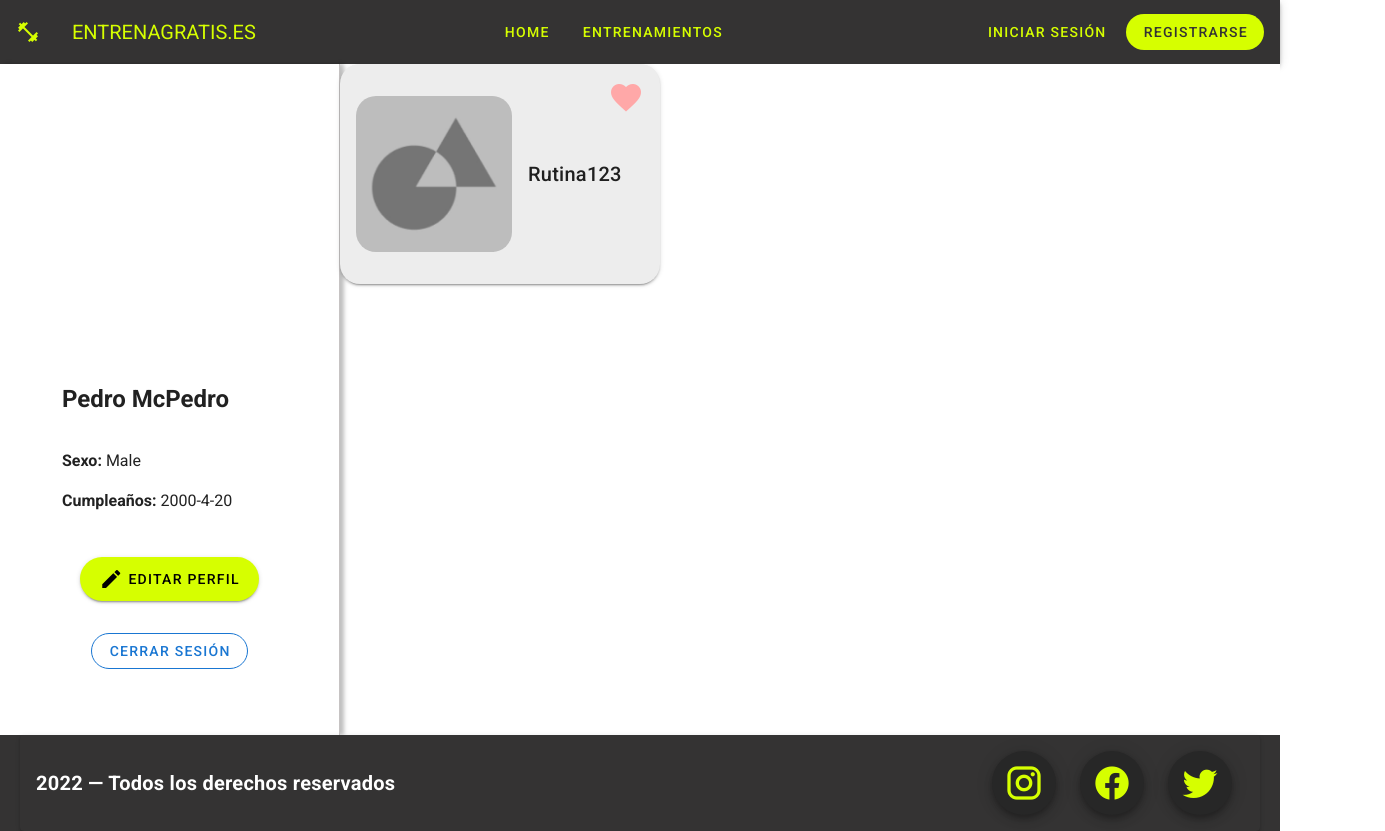
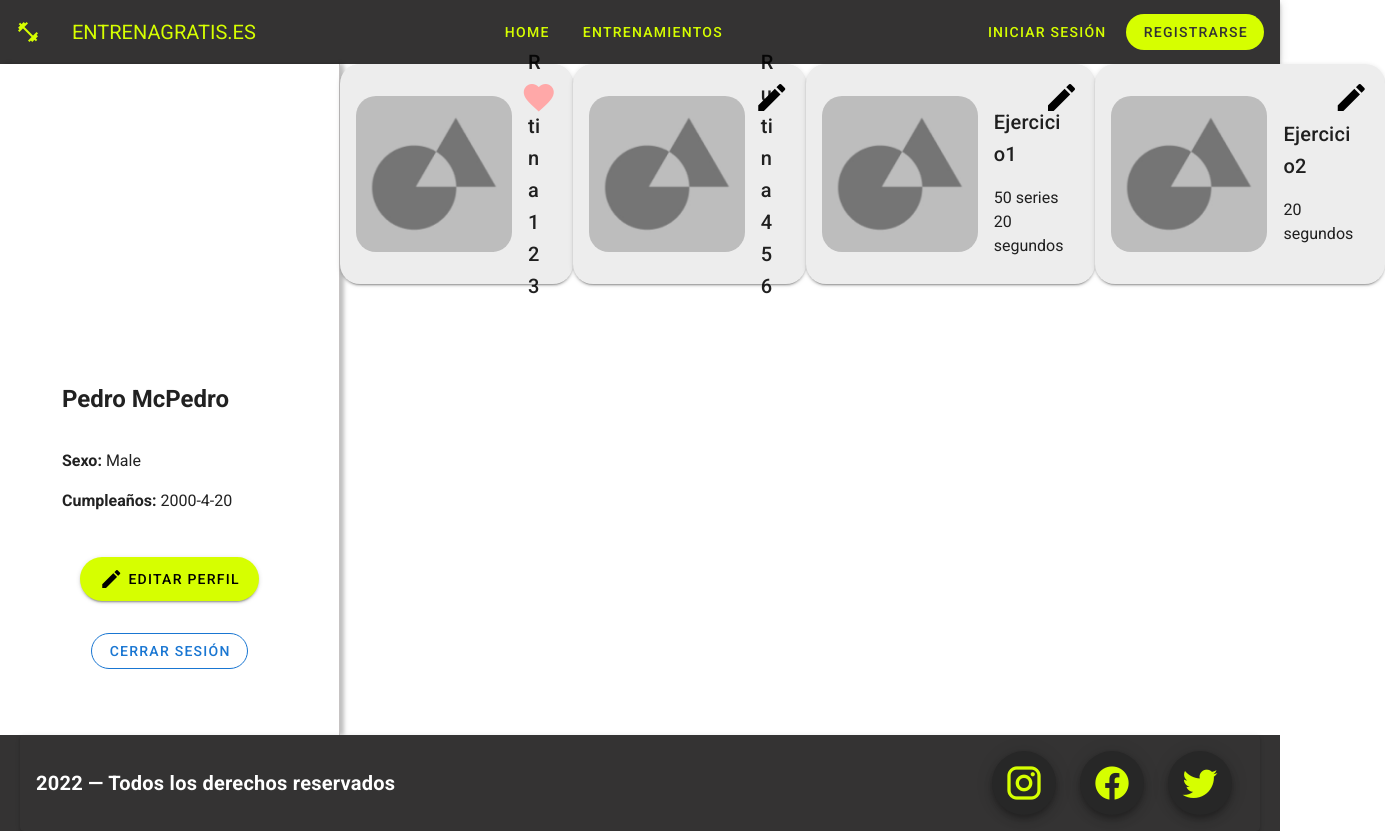
Before and after one commit to TomyMarengo/GYM-Web-App, a Vue app: page /#/perfil in a window 1280 px wide. Shown: the whole page, 1385 px wide, since content can reach past the window. Built offline with nearby package versions, Linux system fonts and the light colour scheme; a web font is replaced by a local one.

Commit message:
Created small cards for routines and exercises

```diff
--- a/src/components/profile/SmallCard.vue
+++ b/src/components/profile/SmallCard.vue
@@ -57,6 +57,5 @@ export default {
 .content-div {
   display: flex;
   flex-direction: column;
-  align-items: center;
 }
 </style>
--- /dev/null
+++ b/src/components/profile/SmallExerciseCard.vue
@@ -0,0 +1,31 @@
+<template>
+  <small-card :id="id" icon="mdi-pencil" icon-color="black" @icon-click="iconClicked">
+    <v-card-title>{{exercise.name}}</v-card-title>
+    <div class="mx-4" v-if="exercise.series">{{exercise.series}} series</div>
+    <div class="mx-4" v-if="exercise.seconds">{{exercise.seconds}} segundos</div>
+  </small-card>
+</template>
+
+<script>
+import SmallCard from "@/components/profile/SmallCard";
+export default {
+  name: "SmallExerciseCard",
+
+  components: {SmallCard},
+
+  props: {
+    exercise: {type: Object},
+    id: {}
+  },
+
+  methods: {
+    iconClicked: function (id) {
+      this.$emit('icon-click', id);
+    }
+  }
+}
+</script>
+
+<style scoped>
+
+</style>
--- a/src/components/profile/FavoriteCard.vue
+++ b/src/components/profile/SmallFavoriteCard.vue
@@ -7,7 +7,7 @@
 <script>
 import SmallCard from "@/components/profile/SmallCard";
 export default {
-  name: "FavoriteCard",
+  name: "SmallFavoriteCard",
 
   components: {SmallCard},
 
--- /dev/null
+++ b/src/components/profile/SmallRoutineCard.vue
@@ -0,0 +1,29 @@
+<template>
+  <small-card :id="id" icon="mdi-pencil" icon-color="black" @icon-click="iconClicked">
+    <v-card-title>{{routine.name}}</v-card-title>
+  </small-card>
+</template>
+
+<script>
+import SmallCard from "@/components/profile/SmallCard";
+export default {
+  name: "SmallRoutineCard",
+
+  components: {SmallCard},
+
+  props: {
+    routine: {type: Object},
+    id: {}
+  },
+
+  methods: {
+    iconClicked: function (id) {
+      this.$emit('icon-click', id);
+    }
+  }
+}
+</script>
+
+<style scoped>
+
+</style>
--- a/src/pages/ProfilePage.vue
+++ b/src/pages/ProfilePage.vue
@@ -35,7 +35,10 @@
       <v-btn class="ma-4" rounded color="tertiary white--text" outlined :disabled="isLoggingOut" @click.prevent="logoutClicked">Cerrar Sesión</v-btn>
     </v-sheet>
 
-    <favorite-card :routine="{ name: 'Rutina123' }" :id="1" @icon-click="onRoutineUnfavorited"/>
+    <small-favorite-card :routine="{ name: 'Rutina123' }" :id="1" @icon-click="onRoutineUnfavorited"/>
+    <small-routine-card :routine="{ name: 'Rutina456' }" :id="1" @icon-click="onRoutineEditClicked"/>
+    <small-exercise-card :exercise="{ name: 'Ejercicio1', series: 50, seconds: 20 }"/>
+    <small-exercise-card :exercise="{ name: 'Ejercicio2', seconds: 20 }"/>
 
     <v-snackbar v-model="showSnackbar" :multi-line="true" :bottom="true" :absolute="true"
                 :timeout="snackbarTimeout" color="tertiary">
@@ -46,11 +49,13 @@
 
 <script>
 import TextDatePicker from "@/components/profile/TextDatePicker";
-import FavoriteCard from "@/components/profile/FavoriteCard";
+import SmallFavoriteCard from "@/components/profile/SmallFavoriteCard";
+import SmallRoutineCard from "@/components/profile/SmallRoutineCard";
+import SmallExerciseCard from "@/components/profile/SmallExerciseCard";
 
 export default {
   name: "ProfilePage",
-  components: {FavoriteCard, TextDatePicker},
+  components: {SmallExerciseCard, SmallRoutineCard, SmallFavoriteCard, TextDatePicker},
 
   data: () => ({
     isEditingProfile: false,
@@ -113,8 +118,12 @@ export default {
     },
 
     onRoutineUnfavorited: function (id) {
-      console.log(id);
-    }
+      console.log('Routine unfavorited: ' + id);
+    },
+
+    onRoutineEditClicked: function (id) {
+      console.log('Edit routine clicked: ' + id);
+    },
   }
 }
 </script>
```
